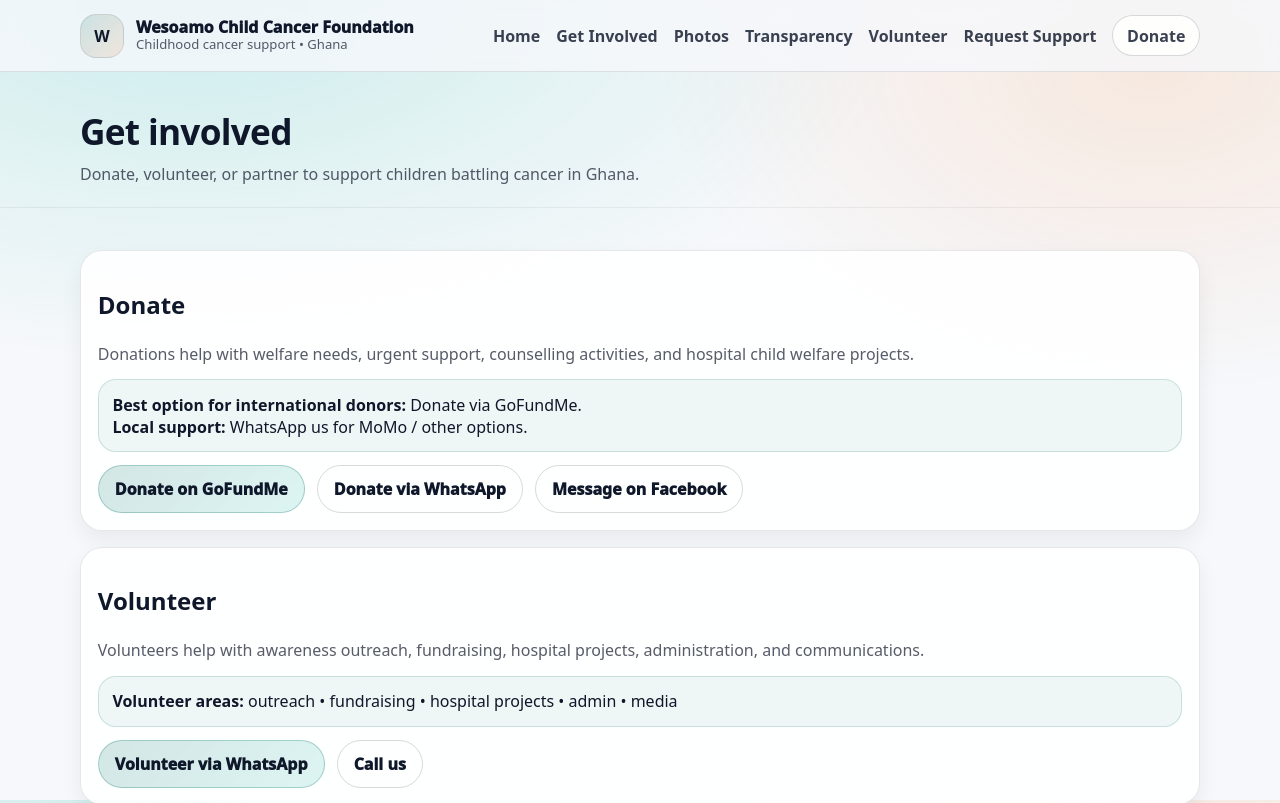
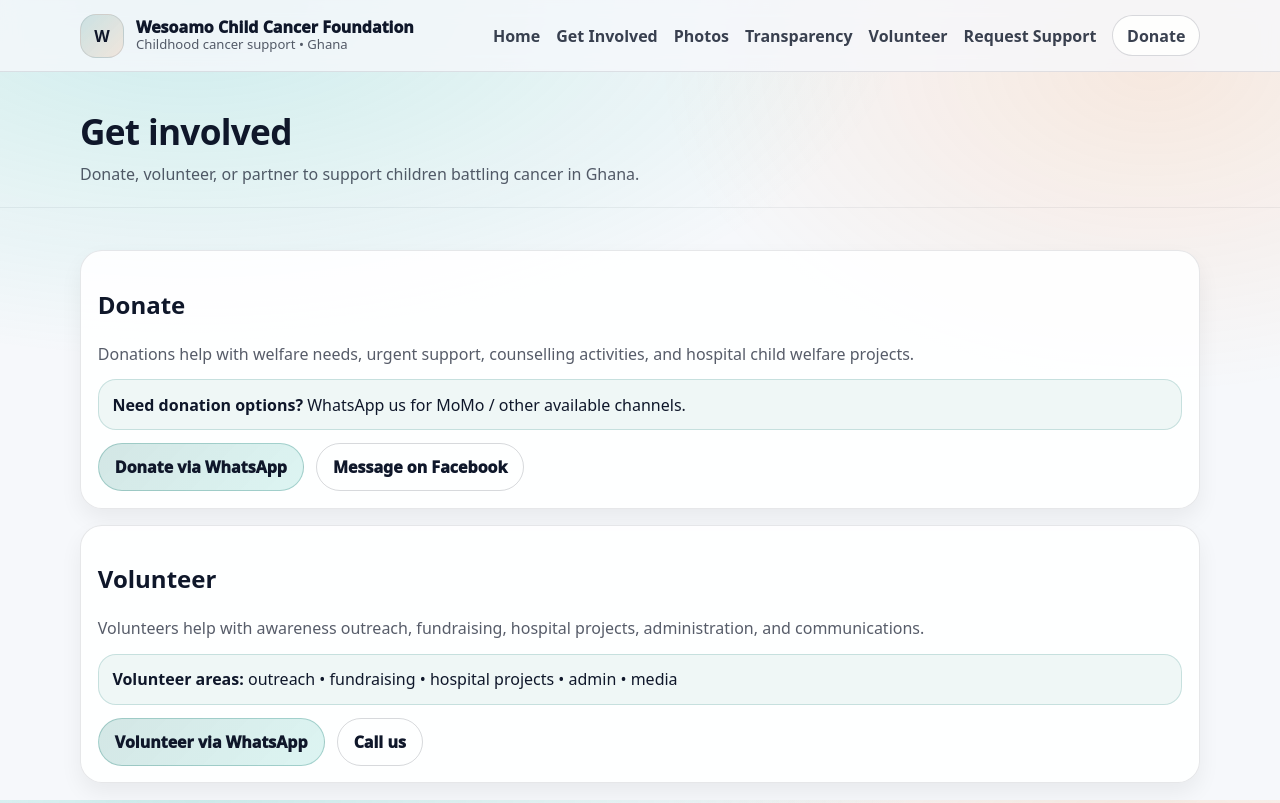
Before and after one commit to learngermanghana/Wesoamo-charity, a React (Vite) app: page /get-involved in a window 1280 px wide. Shown: the top 803 px of the page. Built offline with nearby package versions, Linux system fonts and the light colour scheme.

Commit message:
Remove invalid GoFundMe link from Get Involved donate section

```diff
--- a/src/pages/GetInvolvedPage.jsx
+++ b/src/pages/GetInvolvedPage.jsx
@@ -41,16 +41,11 @@ export default function GetInvolvedPage() {
             </p>
 
             <div className="note">
-              <strong>Best option for international donors:</strong> Donate via GoFundMe.
-              <br />
-              <strong>Local support:</strong> WhatsApp us for MoMo / other options.
+              <strong>Need donation options?</strong> WhatsApp us for MoMo / other available channels.
             </div>
 
             <div className="btnRow" style={{ marginTop: ".8rem" }}>
-              <a className="btn btn--primary" href={org.donateUrl} target="_blank" rel="noreferrer">
-                Donate on GoFundMe
-              </a>
-              <a className="btn btn--outline" href={waDonate} target="_blank" rel="noreferrer">
+              <a className="btn btn--primary" href={waDonate} target="_blank" rel="noreferrer">
                 Donate via WhatsApp
               </a>
               <a className="btn btn--outline" href={org.facebook} target="_blank" rel="noreferrer">
```
